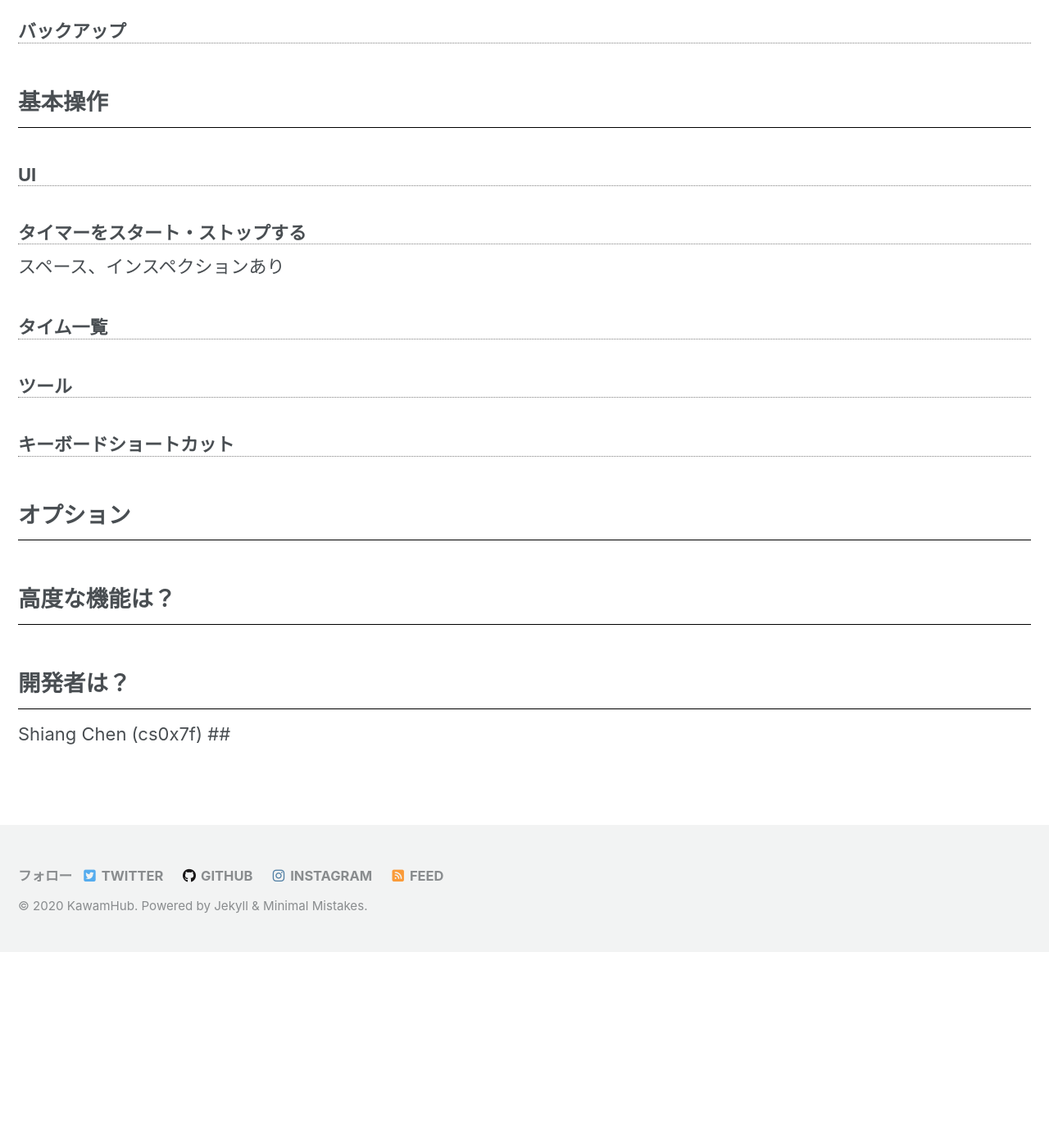
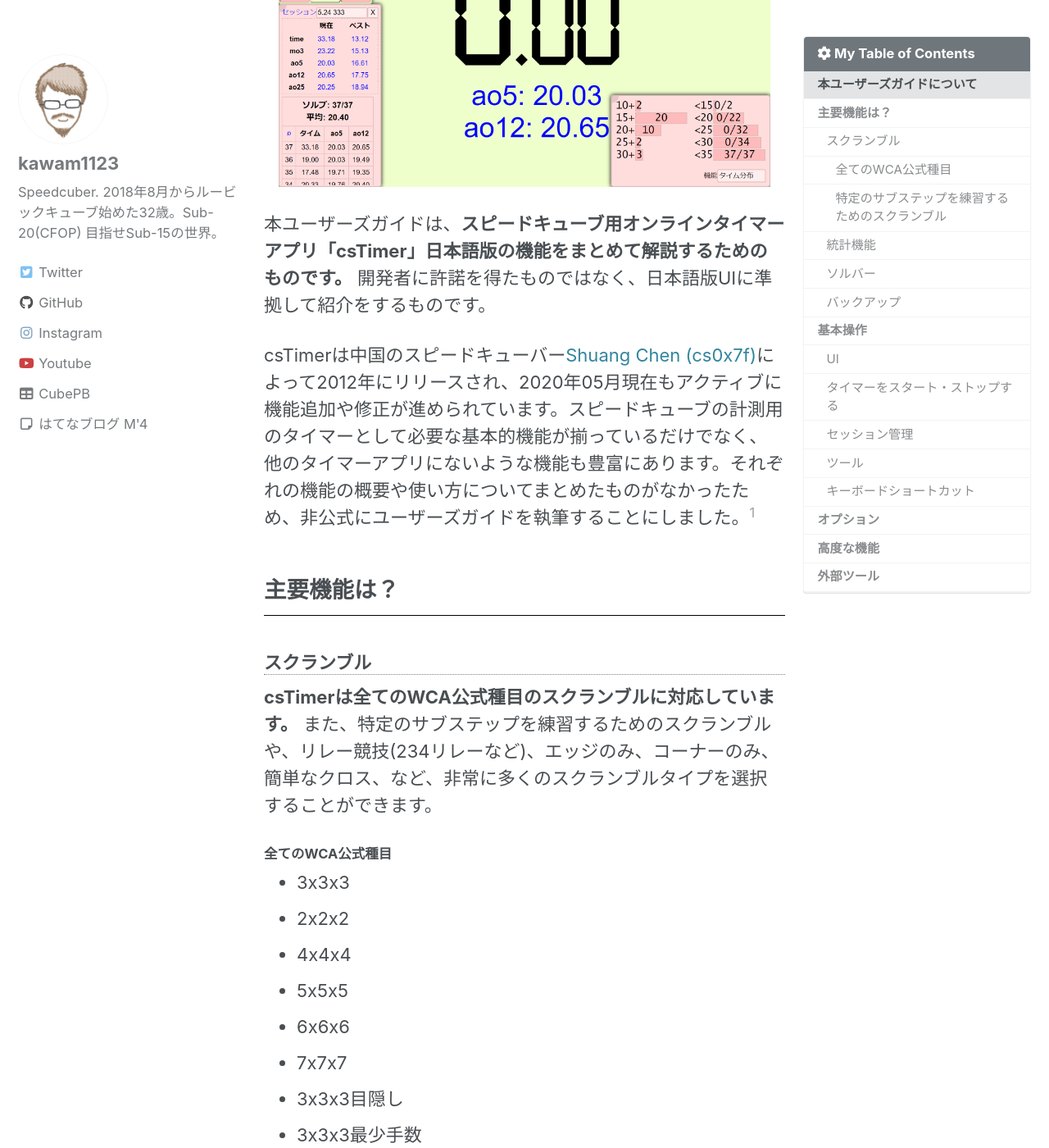
Before and after one commit to kawam1123/kawam1123.github.io, a Jekyll site: the page built from _posts/csTimer/2020-05-24-cstimer-unofficial-usersguide.md, in a window 1280 px wide and 1400 px high, scrolled down 879 px. Shown: the whole window at 82% size. Built offline with Jekyll 4.4.1, drawn with Linux system fonts in a browser that asks for light colours; cached includes are drawn as plain includes; nearby versions of some CDN libraries; some web fonts are replaced; before the commit the page ends 2040 px from its top, so only the background shows below that; some of the changed text lies outside the part shown.

Commit message:
序文と章立てのみ作成

```diff
--- a/_posts/csTimer/2020-05-24-cstimer-unofficial-usersguide.md
+++ b/_posts/csTimer/2020-05-24-cstimer-unofficial-usersguide.md
@@ -4,45 +4,104 @@
 description: csTimer日本語版の非公式ユーザーズガイドです。主要な機能および操作方法について解説します。
 date: 2020-05-24 17:00:00 +0900
 header:
-  teaser: /assets/img/csTimerGuide.png
-  og_image: /assets/img/csTimerGuide.png
-  image: /assets/img/csTimerGuideHeader.png
+  teaser: /assets/img/cstimer/csTimerGuide.png
+  og_image: /assets/img/cstimer/csTimerGuide.png
+  image: /assets/img/cstimer/csTimerGuideHeader.png
 categories:
-  - csTimer
+  - cstimer
 tags:
   - ユーザーズガイド
   - Tools
   - タイマー
-layout: splash
+layout: single
 author_profile: true
 sidebar: true
-permalink: /csTimer/usersguide
+permalink: /cstimer/usersguide
+toc: true
+toc_label: "My Table of Contents"
+toc_icon: "cog"
+toc_sticky: true
 
 ---
-本記事は書きはじめたばかりです。とりあえず雛形だけ作ったよ！
+本記事は書きはじめたばかりです！とりあえず雛形だけ作った状態なので、まだ内容はあまりありません(2020/05/24)
 {: .notice--info}
 
-## csTimerとは何か？
+## 本ユーザーズガイドについて {#about}
+![](/assets/img/cstimer/cstimer_screenshot.png){:width="600px" height="auto" class="img-responsive align-center"}
 
-## 主要機能は？
-### スクランブル
-### 統計機能
-### ソルバー
-### バックアップ
+本ユーザーズガイドは、**スピードキューブ用オンラインタイマーアプリ「csTimer」日本語版の機能をまとめて解説するためのものです。** 開発者に許諾を得たものではなく、日本語版UIに準拠して紹介をするものです。
 
+csTimerは中国のスピードキューバー[Shuang Chen (cs0x7f)](https://www.speedsolving.com/wiki/index.php/Shuang_Chen)によって2012年にリリースされ、2020年05月現在もアクティブに機能追加や修正が進められています。スピードキューブの計測用のタイマーとして必要な基本的機能が揃っているだけでなく、他のタイマーアプリにないような機能も豊富にあります。それぞれの機能の概要や使い方についてまとめたものがなかったため、非公式にユーザーズガイドを執筆することにしました。[^1]
 
-## 基本操作
-### UI
-### タイマーをスタート・ストップする
+## 主要機能は？ {#features}
+### スクランブル {#scramble}
+**csTimerは全てのWCA公式種目のスクランブルに対応しています。** また、特定のサブステップを練習するためのスクランブルや、リレー競技(234リレーなど)、エッジのみ、コーナーのみ、簡単なクロス、など、非常に多くのスクランブルタイプを選択することができます。
+#### 全てのWCA公式種目
+- 3x3x3
+- 2x2x2
+- 4x4x4
+- 5x5x5
+- 6x6x6
+- 7x7x7
+- 3x3x3目隠し
+- 3x3x3最少手数
+- 3x3x3片手
+- クロック
+- メガミンクス
+- ピラミンクス
+- スキューブ
+- スクエア1
+- 4x4x4目隠し
+- 5x5x5目隠し
+- 3x3x3複数目隠し
+
+#### 特定のサブステップを練習するためのスクランブル
+- F2L
+- OLL
+- PLL
+- ZBLL
+その他多数
+
+### 統計機能 {#stat}
+Ao5やAo12などの基本的な統計機能のほか、セッション単位でのソルブ管理、区間タイムの計測機能（マルチフェイズ機能）などが含まれます。
+### ソルバー {#solver}
+クロス、X-Cross、2x2x2の一面、スキューブの一面、スクエア1の整形などのソルバー機能があります。クロスなど特定のステップの学習や練習に利用できます。
+### バックアップ {#backup}
+クラウドストレージ（csTimerサーバー、Google Driveなど）へのデータバックアップ機能があります。また、ローカルのエクスポート／インポート機能があります。
+
+## 基本操作 {#basic-usage}
+### UI {#user-interface}
+### タイマーをスタート・ストップする {#timing}
 スペース、インスペクションあり
-### タイム一覧
-### ツール
-### キーボードショートカット
+### セッション管理 {#session-management}
 
-## オプション
+セッション管理の基本、セッションの分割とマージ、インポートとエクスポートについて記載予定
+{: .notice--danger}
 
-## 高度な機能は？
+### ツール {#tools}
 
-## 開発者は？
-Shiang Chen (cs0x7f)
-##
+ツールの利用、各ツールの機能と利用方法について記載予定
+{: .notice--danger}
+
+### キーボードショートカット {#keyboad-shortcuts}
+主要なキーボードショートカットは以下の通りです。
+- `Space`: タイマーのスタート、ストップ
+- `Ctrl + 1`: 最後のタイムをOKにする
+- `Ctrl + 2`: 最後のタイムを+2にする
+- `Ctrl + 3`: 最後のタイムをDNFにする
+- `Alt + Z`: 最後のタイムを削除する
+
+## オプション {#options}
+
+オプション画面のキャプチャを挿入し、項目ごとに記載予定
+{: .notice--danger}
+
+## 高度な機能 {#advanced-features}
+- [csTimerを用いた3x3区間タイムの計測とその結果に関する考察 - はたむランド(2014)](http://thereishatamuland.blog34.fc2.com/blog-entry-304.html)
+- [スタックタイマーをcsTimerに接続するには - KawamHub(2020)](https://kawam1123.github.io/stacktimer-cstimer-connection/)
+- [csTimerのバーチャルキューブ機能 - M'4(2019)](https://kawam1123.hatenablog.com/entry/2019/08/18/082542)
+
+## 外部ツール {#external-tools}
+- [kuebiko cubing](http://www.kuebiko-cubing.com/) : csTimerのエクスポートデータを分析するための外部サービス。他のタイマーからのエクスポートデータにも対応しています。
+
+[^1]: csTimerの[多言語翻訳プロジェクト](https://crowdin.com/project/cstimer)にも参加しています。現在の日本語UIのほとんどは私が初稿を書いてます。翻訳に不正確なところや改善点があればご指摘ください。（あるいは翻訳プロジェクトに参加しましょう！）
```
Also changed, not shown: assets/img/cstimer/csTimerGuide.png (renamed from assets/img/csTimerGuide.png), assets/img/cstimer/csTimerGuideHeader.png (renamed from assets/img/csTimerGuideHeader.png), assets/img/cstimer/cstimer_screenshot.png (added).
